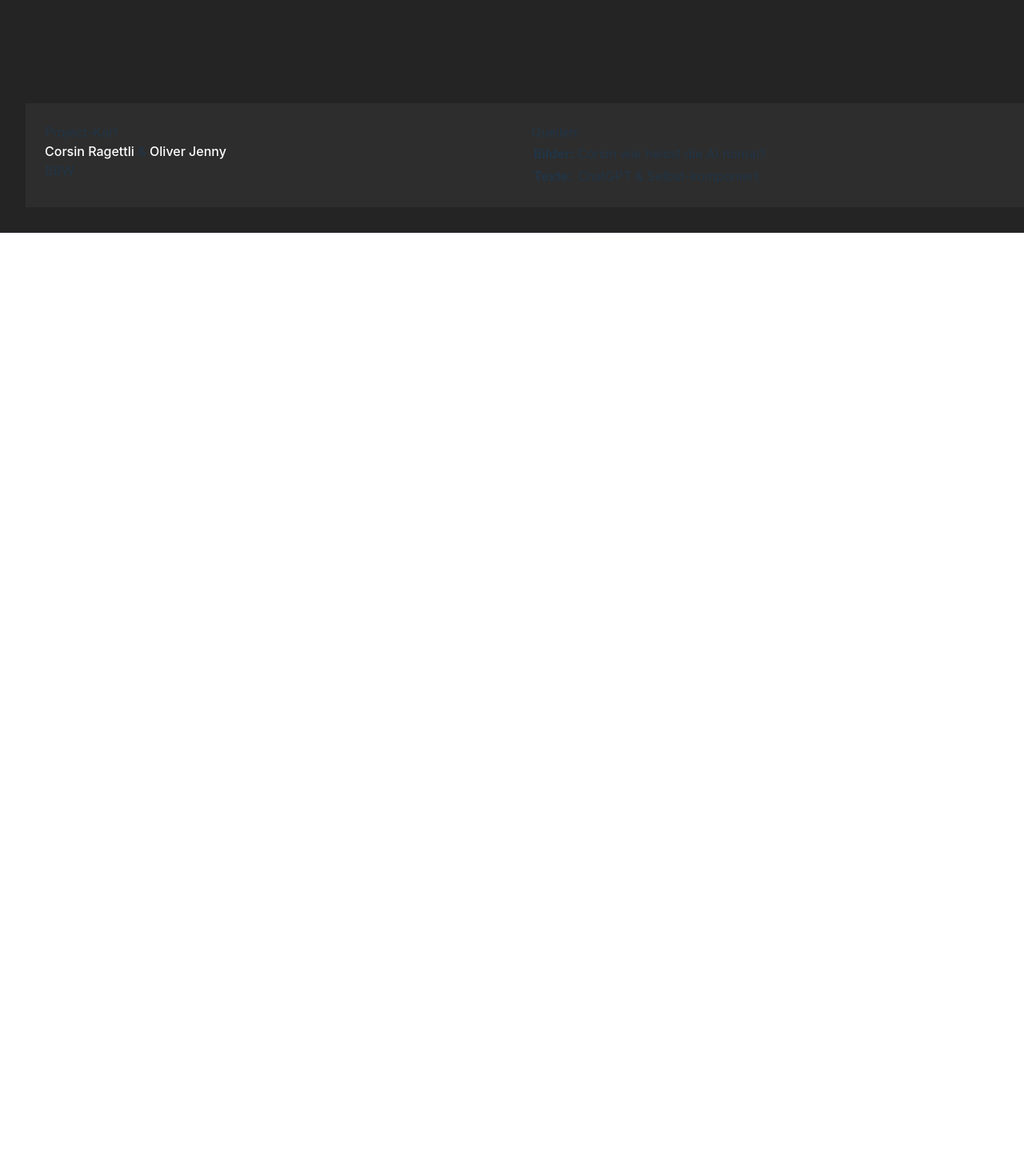
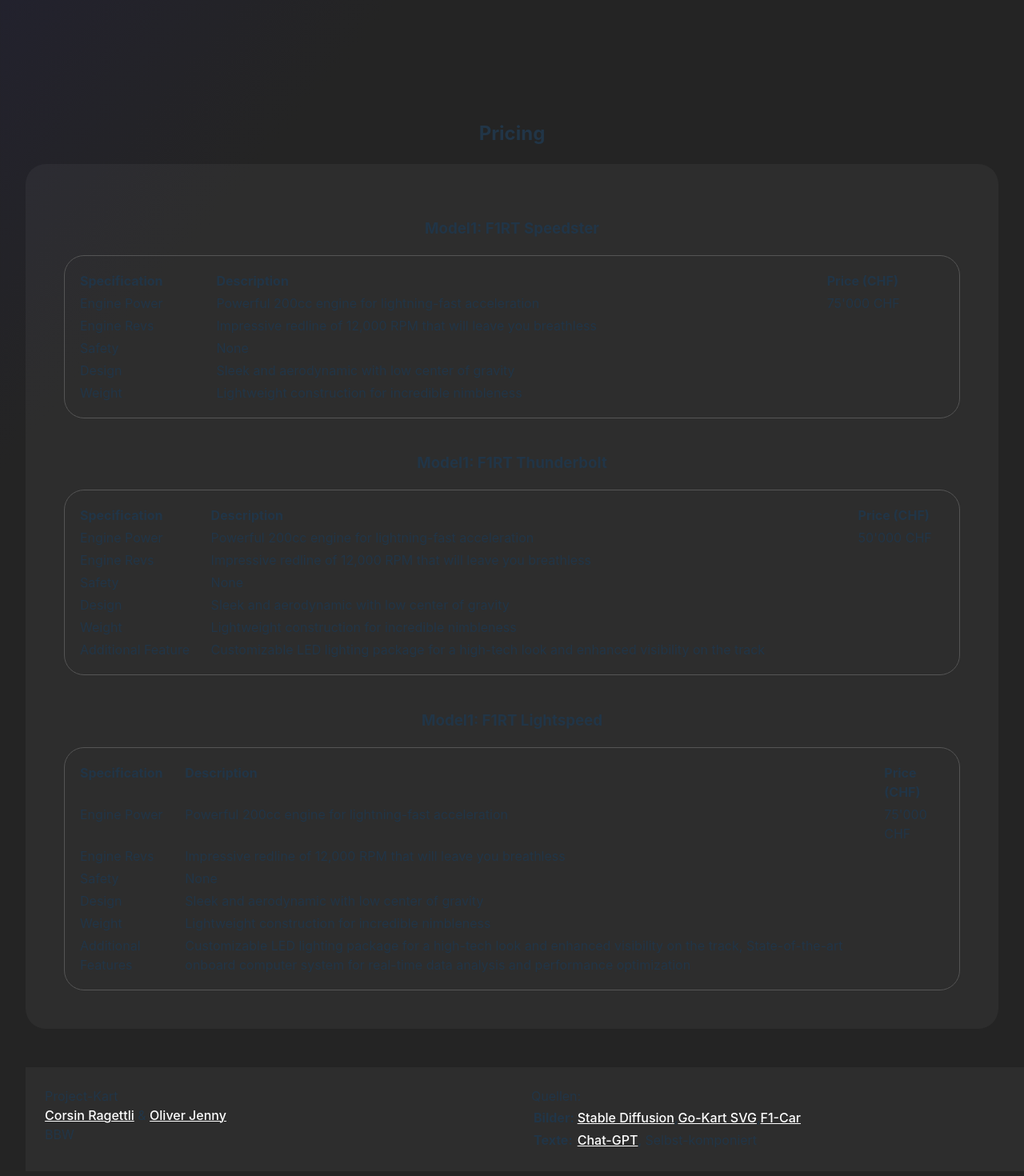
Before and after one commit to Oliver-was-taken/project-kart, a React (Vite) app: page / in a window 1280 px wide. Shown: the part 4560-6030 px from the top of the page at 80% size. Before the commit the page ends 4851 px from the top, so only its background shows below. Built offline with nearby package versions, Linux system fonts and the light colour scheme.

Commit message:
pricing table

```diff
--- a/src/App.scss
+++ b/src/App.scss
@@ -52,11 +52,34 @@
   padding: 3rem;
   border-radius: 25px;
   border-spacing: 0 50px;
+}
 
-  th, td {
-    vertical-align: top;
-    text-align: left;
+#pricing {
+  backdrop-filter: invert(5%);
+  padding: 3rem;
+  border-radius: 25px;
+  border-spacing: 0 50px;
+
+  table {
+    width: 100%;
+    padding: 1rem;
+    border: 1px solid #555555;
+    border-radius: 25px;
+
+    th, td {
+      vertical-align: top;
+      text-align: left;
+    }
+
+    tr:nth-child(1) {
+      backdrop-filter: invert(25%);
+    };
+    tr:nth-child(odd) {
+      backdrop-filter: invert(10%);
+
+    }
   }
+
 }
 
 #race {
@@ -102,11 +125,11 @@
 }
 
 .Footer {
+  margin: 3rem 0 0;
   display: grid;
   width: 100%;
   grid-template-areas: "left" "right";
   grid-template-columns: 50% 50%;
-  margin: 0;
   backdrop-filter: invert(5%);
   text-align: left;
   padding: 1.5rem;
@@ -120,6 +143,7 @@
   }
 }
 
-.profile-link {
+.footer-link {
   color: white;
+  text-decoration: 1px white solid underline;
 }
--- a/src/App.tsx
+++ b/src/App.tsx
@@ -133,11 +133,118 @@ function App() {
             <div id="rocket-space">
                 <img id="rocket-kart" src={rocketKart} alt={"animated_kart"}/>
             </div>
+            <div>
+                <h2>Pricing</h2>
+                <div id="pricing">
+                    <h3>Model1: F1RT Speedster</h3>
+                    <table>
+                        <tr>
+                            <th>Specification</th>
+                            <th>Description</th>
+                            <th>Price (CHF)</th>
+                        </tr>
+                        <tr>
+                            <td>Engine Power</td>
+                            <td>Powerful 200cc engine for lightning-fast acceleration</td>
+                            <td>75'000 CHF</td>
+                        </tr>
+                        <tr>
+                            <td>Engine Revs</td>
+                            <td>Impressive redline of 12,000 RPM that will leave you breathless</td>
+                        </tr>
+                        <tr>
+                            <td>Safety</td>
+                            <td>None</td>
+                        </tr>
+                        <tr>
+                            <td>Design</td>
+                            <td>Sleek and aerodynamic with low center of gravity</td>
+                        </tr>
+                        <tr>
+                            <td>Weight</td>
+                            <td>Lightweight construction for incredible nimbleness</td>
+                        </tr>
+                    </table>
+                    <br/>
+                    <h3>Model1: F1RT Thunderbolt</h3>
+                    <table>
+                        <tr>
+                            <th>Specification</th>
+                            <th>Description</th>
+                            <th>Price (CHF)</th>
+                        </tr>
+                        <tr>
+                            <td>Engine Power</td>
+                            <td>Powerful 200cc engine for lightning-fast acceleration</td>
+                            <td>50'000 CHF</td>
+                        </tr>
+                        <tr>
+                            <td>Engine Revs</td>
+                            <td>Impressive redline of 12,000 RPM that will leave you breathless</td>
+                        </tr>
+                        <tr>
+                            <td>Safety</td>
+                            <td>None</td>
+                        </tr>
+                        <tr>
+                            <td>Design</td>
+                            <td>Sleek and aerodynamic with low center of gravity</td>
+                        </tr>
+                        <tr>
+                            <td>Weight</td>
+                            <td>Lightweight construction for incredible nimbleness</td>
+                        </tr>
+                        <tr>
+                            <td>Additional Feature</td>
+                            <td>Customizable LED lighting package for a high-tech look and enhanced visibility on the
+                                track
+                            </td>
+                        </tr>
+                    </table>
+                    <br/>
+                    <h3>Model1: F1RT Lightspeed</h3>
+                    <table>
+                        <tr>
+                            <th>Specification</th>
+                            <th>Description</th>
+                            <th>Price (CHF)</th>
+                        </tr>
+                        <tr>
+                            <td>Engine Power</td>
+                            <td>Powerful 200cc engine for lightning-fast acceleration</td>
+                            <td>75'000 CHF</td>
+                        </tr>
+                        <tr>
+                            <td>Engine Revs</td>
+                            <td>Impressive redline of 12,000 RPM that will leave you breathless</td>
+                        </tr>
+                        <tr>
+                            <td>Safety</td>
+                            <td>None</td>
+                        </tr>
+                        <tr>
+                            <td>Design</td>
+                            <td>Sleek and aerodynamic with low center of gravity</td>
+                        </tr>
+                        <tr>
+                            <td>Weight</td>
+                            <td>Lightweight construction for incredible nimbleness</td>
+                        </tr>
+                        <tr>
+                            <td>Additional Features</td>
+                            <td>Customizable LED lighting package for a high-tech look and enhanced visibility on the
+                                track, State-of-the-art onboard computer system for real-time data analysis and
+                                performance optimization
+                            </td>
+                        </tr>
+                    </table>
+                </div>
+            </div>
             <div className="Footer">
                 <div className="left">
                     Project-Kart <br/>
-                    <a href="https://github.com/C0RR1T" className="profile-link">Corsin Ragettli</a> & <a
-                    href="https://github.com/Oliver-was-taken" className="profile-link">Oliver Jenny</a> <br/>
+                    <a href="https://github.com/C0RR1T" className="footer-link">Corsin Ragettli</a> & <a
+                    href="https://github.com/Oliver-was-taken" className="footer-link">Oliver Jenny</a> <br/>
                     BBW
                 </div>
                 <div className={"right"}>
@@ -145,11 +252,20 @@ function App() {
                     <table>
                         <tr>
                             <th>Bilder:</th>
-                            <td>Corsin wie heisst die AI nomal?</td>
+                            <td>
+                                <a href="https://stablediffusionweb.com/" className="footer-link">Stable Diffusion</a>,
+                                <a href="https://www.flaticon.com/free-icon/karting_1506345?term=karting&page=1&position=4&origin=tag&related_id=1506345"
+                                   className="footer-link">Go-Kart
+                                    SVG</a>,
+                                <a href="https://all-free-download.com/free-vector/download/formula-1-cars_26731.html"
+                                   className="footer-link">F1-Car</a>
+                            </td>
                         </tr>
                         <tr>
                             <th>Texte:</th>
-                            <td>ChatGPT & Selbst-komponiert</td>
+                            <td><a href="https://openai.com/blog/chatgpt" className="footer-link">Chat-GPT</a>,
+                                Selbst-komponiert
+                            </td>
                         </tr>
                     </table>
                 </div>
```
